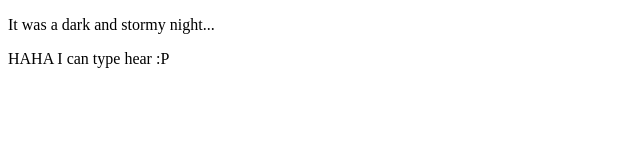
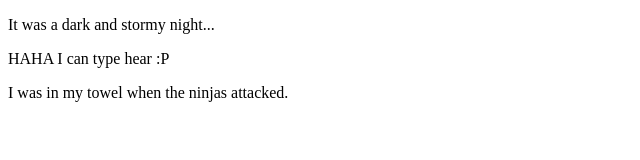
Before and after one commit to bteddygames/fireside-story, a plain HTML site: page index.html in a window 1280 px wide. Shown: the whole page, without its empty margins (0-640 px from the left). Drawn offline with Linux system fonts and the light colour scheme.

```diff
--- a/index.html
+++ b/index.html
@@ -3,5 +3,6 @@
     <body>
         <p>It was a dark and stormy night...</p>
         <p>HAHA I can type hear :P</p>
+        <p>I was in my towel when the ninjas attacked.</p>
     </body>
 </html>
```
